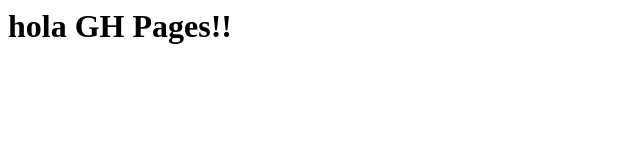
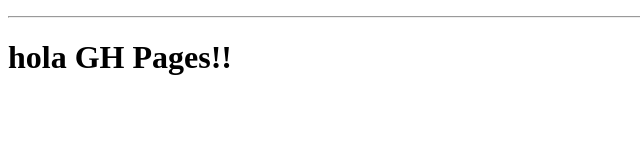
Before and after one commit to davc1980/webiot, a plain HTML site: page index.html in a window 1280 px wide. Shown: the whole page, without its empty margins (0-640 px from the left). Drawn offline with Linux system fonts and the light colour scheme.

Commit message:
Update index.html

```diff
--- a/index.html
+++ b/index.html
@@ -1,7 +1,8 @@
 <html>
 <body>
 <h1>
-hola GH Pages!!
+<hr>
+<h1>hola GH Pages!!</h1>
 </h1>
 </body>
 </html>
```
